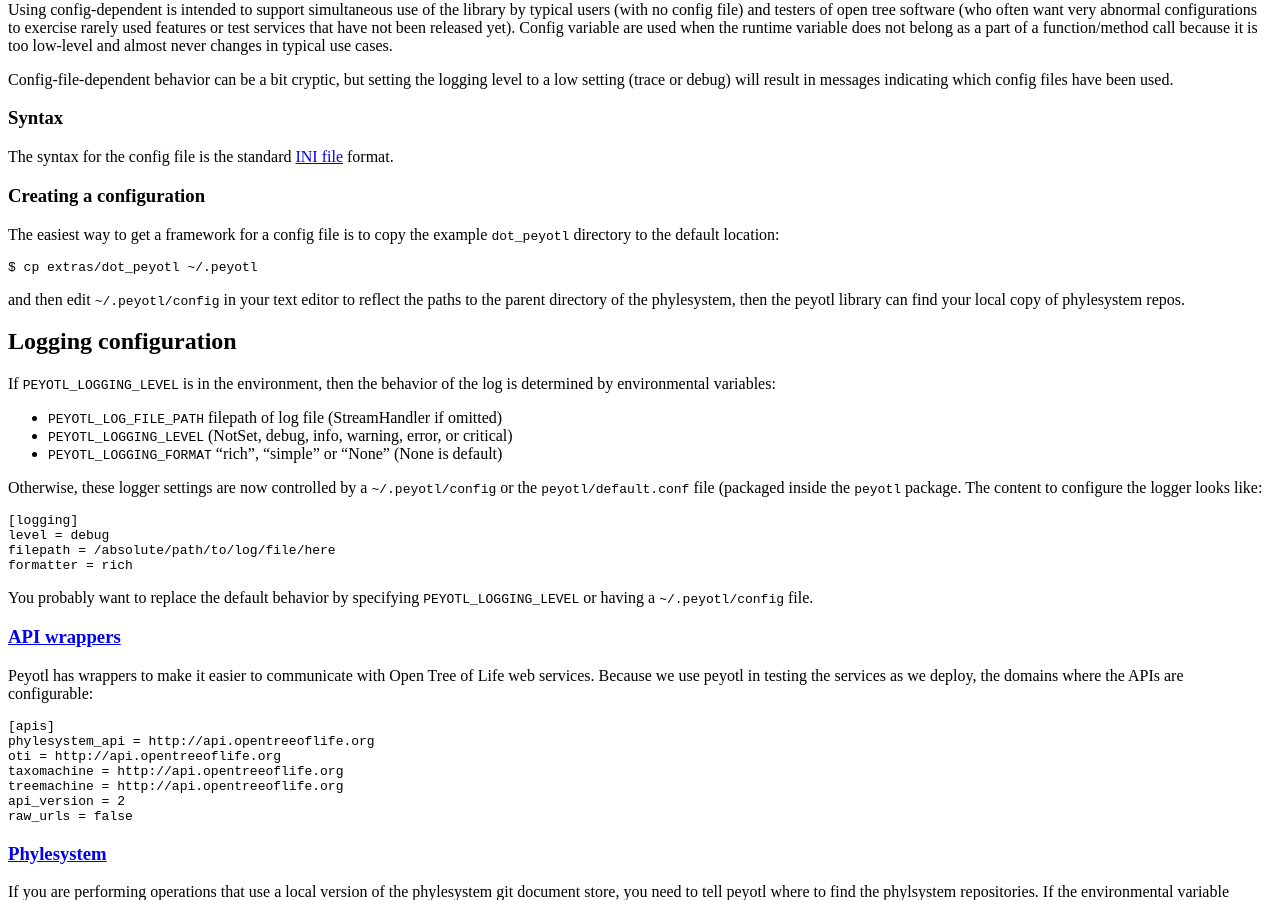
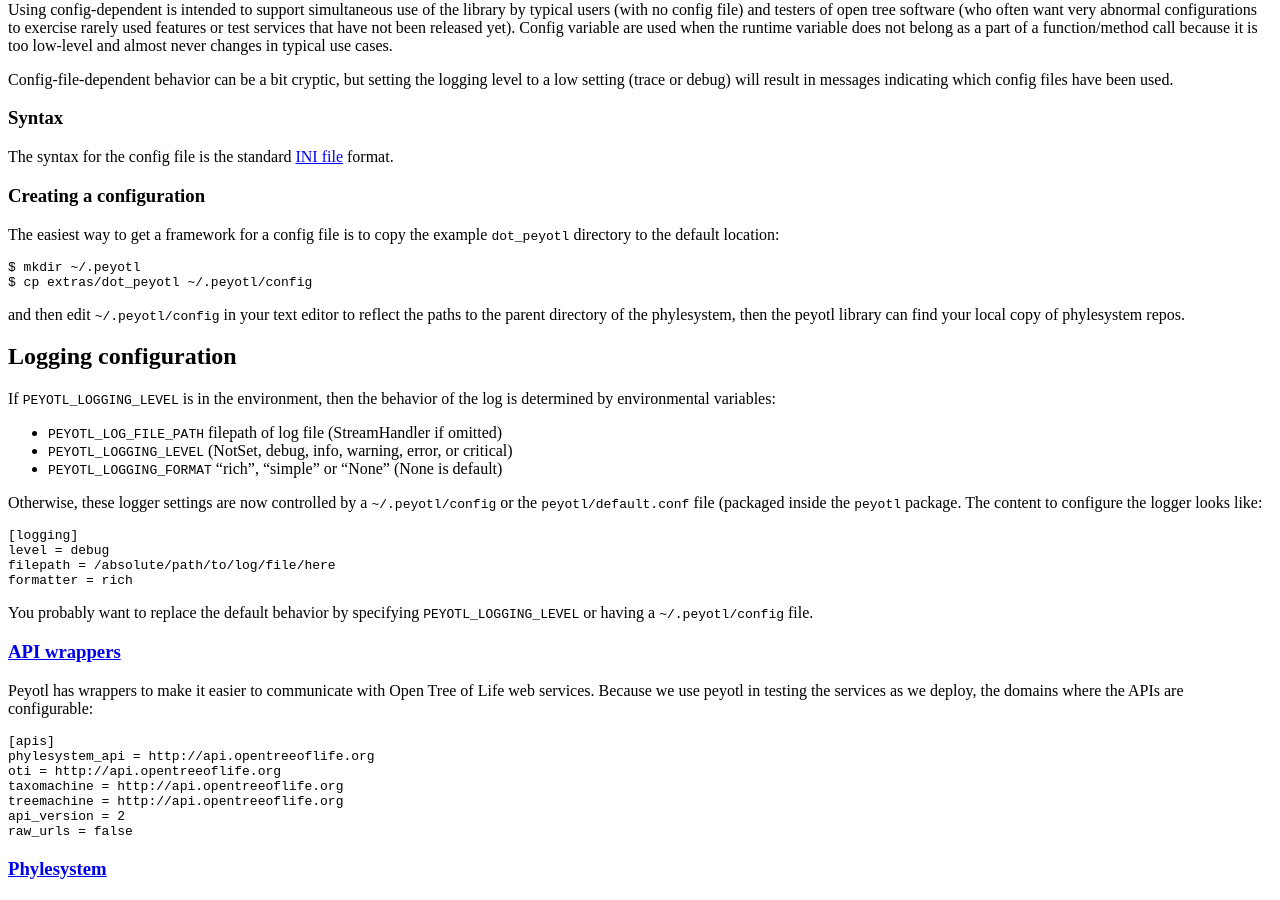
Before and after one commit to OpenTreeOfLife/peyotl, a Jekyll site: the page built from configuration/index.md, in a window 1280 px wide and 900 px high, scrolled down 487 px. Built offline with Jekyll 4.4.1, drawn with Linux system fonts in a browser that asks for light colours.

Commit message:
corrected location of default config

```diff
--- a/configuration/index.md
+++ b/configuration/index.md
@@ -29,7 +29,8 @@
 The easiest way to get a framework for a config file is to copy the example `dot_peyotl` directory
 to the default location:
 
-    $ cp extras/dot_peyotl ~/.peyotl
+    $ mkdir ~/.peyotl
+    $ cp extras/dot_peyotl ~/.peyotl/config
 
 and then edit `~/.peyotl/config` in your text editor to reflect the paths to
 the parent directory of the phylesystem, then the peyotl library can find
```
